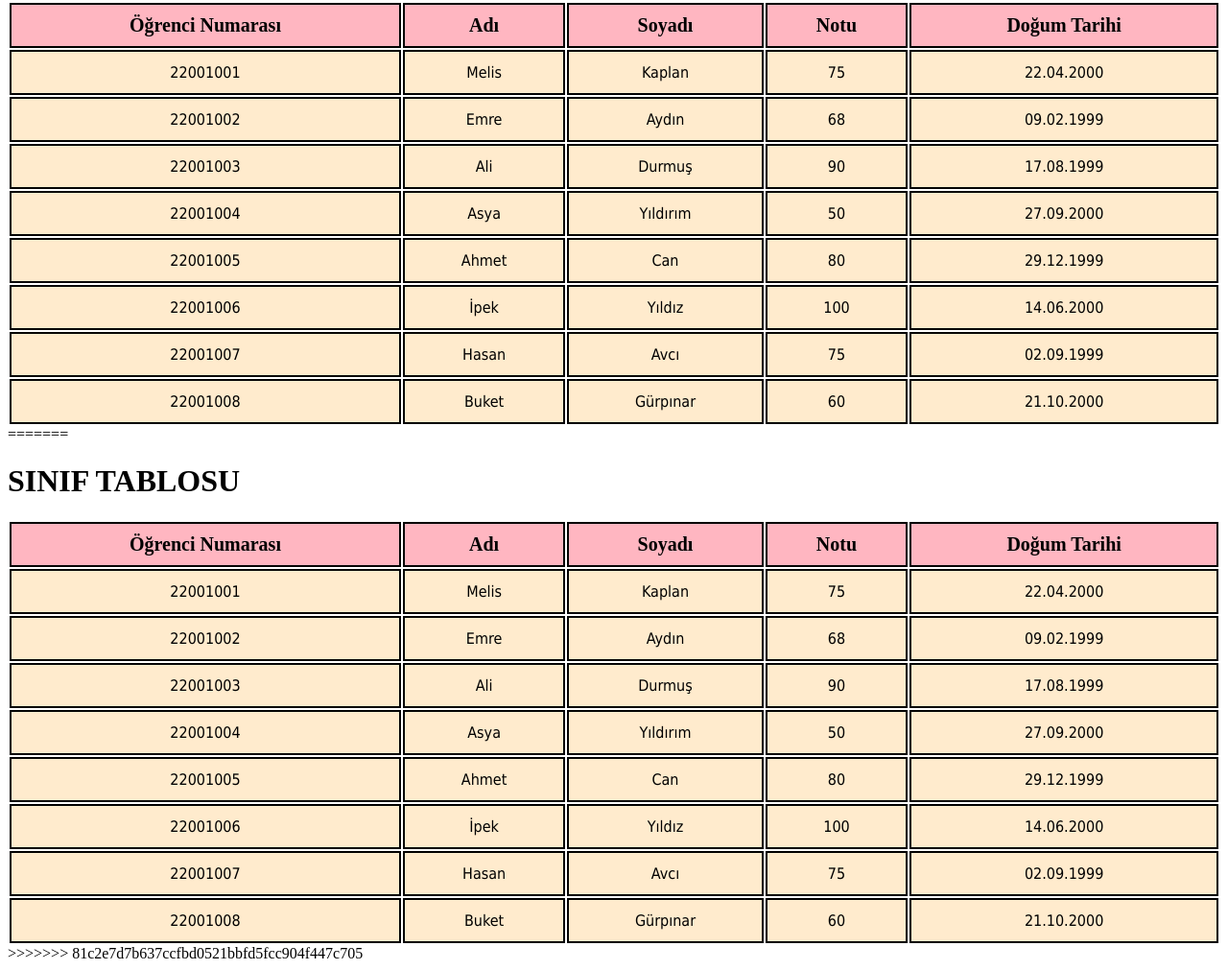
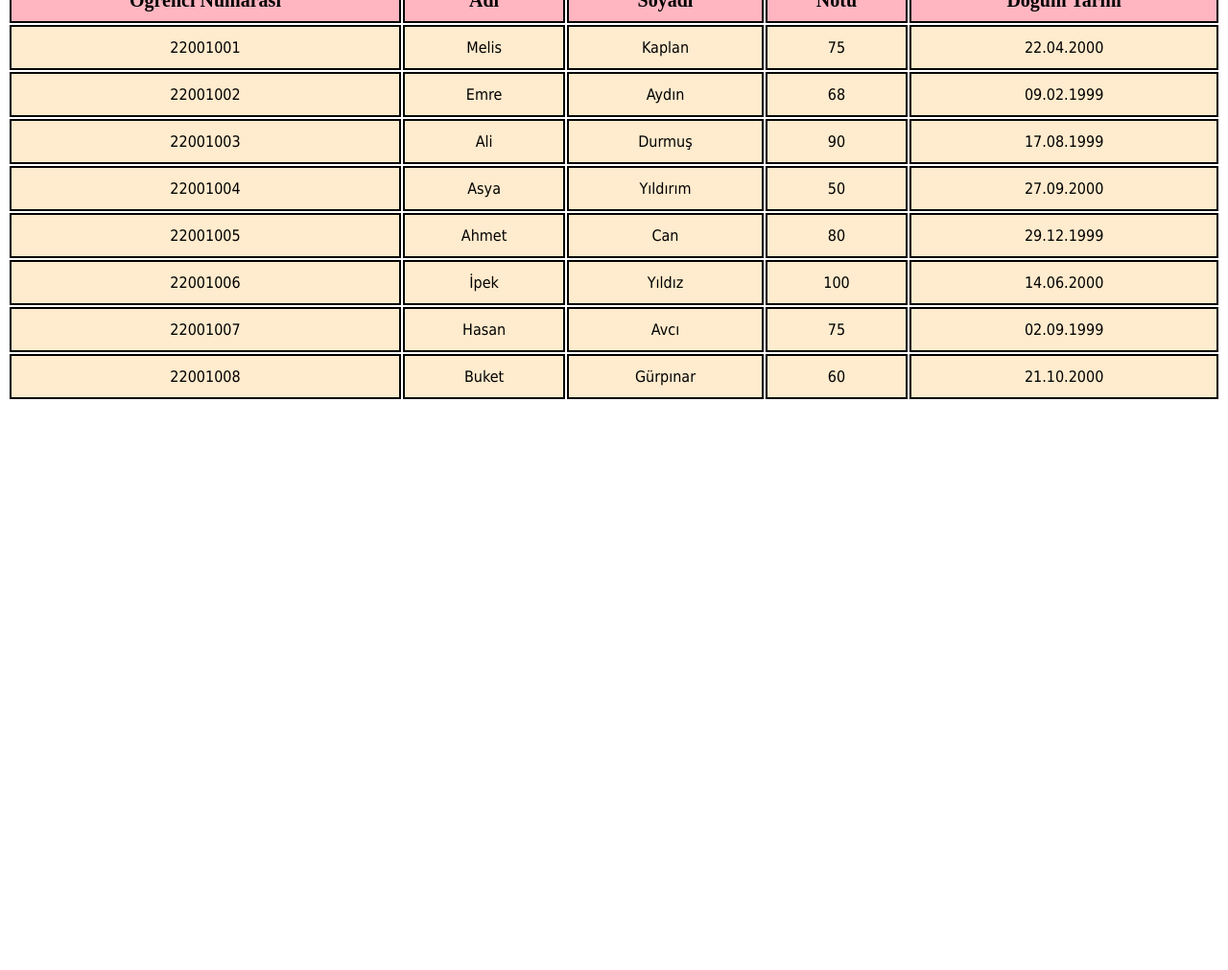
Before and after one commit to melisdincer00/Patika-Hafta1, a plain HTML site: page Tablolarla_Calisma/sinif_tablosu.html in a window 1280 px wide. Shown: the part 105-1116 px from the top of the page at 96% size. After the commit the page ends 800 px from the top, so only its background shows below. Drawn offline with Linux system fonts and the light colour scheme.

Commit message:
kod içeriği düzenlendi

```diff
--- a/Tablolarla_Calisma/sinif_tablosu.html
+++ b/Tablolarla_Calisma/sinif_tablosu.html
@@ -1,48 +1,39 @@
-<<<<<<< HEAD
 <!DOCTYPE html>
 <html lang="en">
+
 <head>
   <meta charset="UTF-8">
   <meta name="viewport" content="width=device-width, initial-scale=1.0">
   <title>Sınıf Tablosu</title>
-</head>
-<body>
-
   <style>
 
-    table{
-
+    table {
       width: 100%;
     }
 
-    thead{
-
+    thead {
       background-color: lightpink;
     }
 
-    th{
-
+    th {
       padding: 10px;
       font-size: 20px;
-
     }
 
-    td{
-
+    td {
       background-color: blanchedalmond;
       padding: 12px;
       font-family: Tahoma;
-
     }
 
-    td,th{
+    td,th {
       border: 2px solid black;
       text-align: center;
     }
+  </style>
+</head>
 
-
-  </style>
-
+<body>
   <h1>SINIF TABLOSU</h1>
   <table>
     <thead>
@@ -120,155 +111,8 @@
         <td>21.10.2000</td>
       </tr>
 
-
-
-
-
-
     </tbody>
-
-
-
-
-
   </table>
 
 </body>
-=======
-<!DOCTYPE html>
-<html lang="en">
-<head>
-  <meta charset="UTF-8">
-  <meta name="viewport" content="width=device-width, initial-scale=1.0">
-  <title>Sınıf Tablosu</title>
-</head>
-<body>
-
-  <style>
-
-    table{
-
-      width: 100%;
-    }
-
-    thead{
-
-      background-color: lightpink;
-    }
-
-    th{
-
-      padding: 10px;
-      font-size: 20px;
-
-    }
-
-    td{
-
-      background-color: blanchedalmond;
-      padding: 12px;
-      font-family: Tahoma;
-
-    }
-
-    td,th{
-      border: 2px solid black;
-      text-align: center;
-    }
-
-
-  </style>
-
-  <h1>SINIF TABLOSU</h1>
-  <table>
-    <thead>
-      <tr>
-        <th>Öğrenci Numarası</th>
-        <th>Adı</th>
-        <th>Soyadı</th>
-        <th>Notu</th>
-        <th>Doğum Tarihi</th>
-      </tr>
-    </thead>
-
-      <tbody>
-        <tr>
-          <td>22001001</td>
-          <td>Melis</td>
-          <td>Kaplan</td>
-          <td>75</td>
-          <td>22.04.2000</td>
-        </tr>
-
-        <tr>
-          <td>22001002</td>
-          <td>Emre</td>
-          <td>Aydın</td>
-          <td>68</td>
-          <td>09.02.1999</td>
-        </tr>
-
-        <tr>
-          <td>22001003</td>
-          <td>Ali</td>
-          <td>Durmuş</td>
-          <td>90</td>
-          <td>17.08.1999</td>
-        </tr>
-
-        <tr>
-          <td>22001004</td>
-          <td>Asya</td>
-          <td>Yıldırım</td>
-          <td>50</td>
-          <td>27.09.2000</td>
-        </tr>
-
-        <tr>
-          <td>22001005</td>
-          <td>Ahmet</td>
-          <td>Can</td>
-          <td>80</td>
-          <td>29.12.1999</td>
-        </tr>
-
-        <tr>
-          <td>22001006</td>
-          <td>İpek</td>
-          <td>Yıldız</td>
-          <td>100</td>
-          <td>14.06.2000</td>
-        </tr>
-
-        <tr>
-          <td>22001007</td>
-          <td>Hasan</td>
-          <td>Avcı</td>
-          <td>75</td>
-          <td>02.09.1999</td>
-        </tr>
-
-        <tr>
-          <td>22001008</td>
-          <td>Buket</td>
-          <td>Gürpınar</td>
-          <td>60</td>
-          <td>21.10.2000</td>
-        </tr>
-
-
-
-
-
-
-      </tbody>
-
-
-
-
-
-  </table>
-
-</body>
->>>>>>> 81c2e7d7b637ccfbd0521bbfd5fcc904f447c705
 </html>
```
Lines whose indentation alone changed are shown as unchanged.
